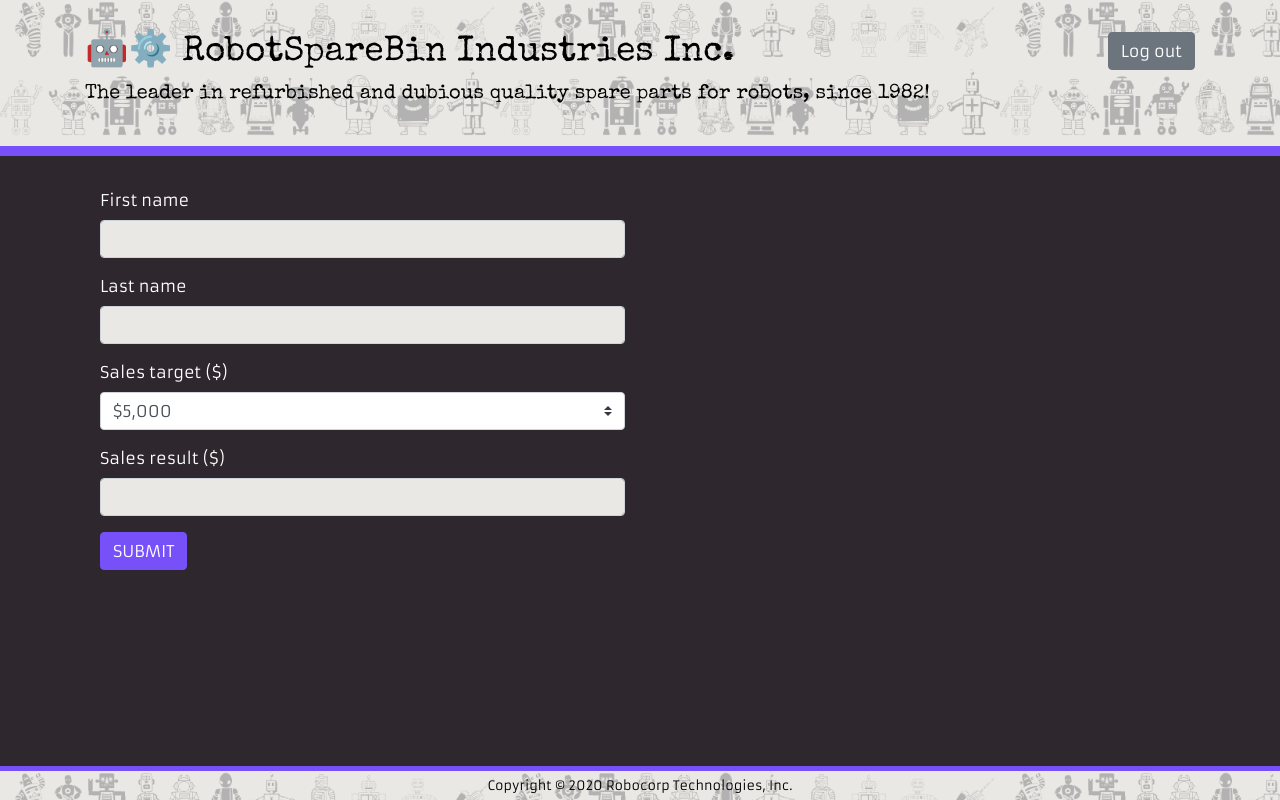
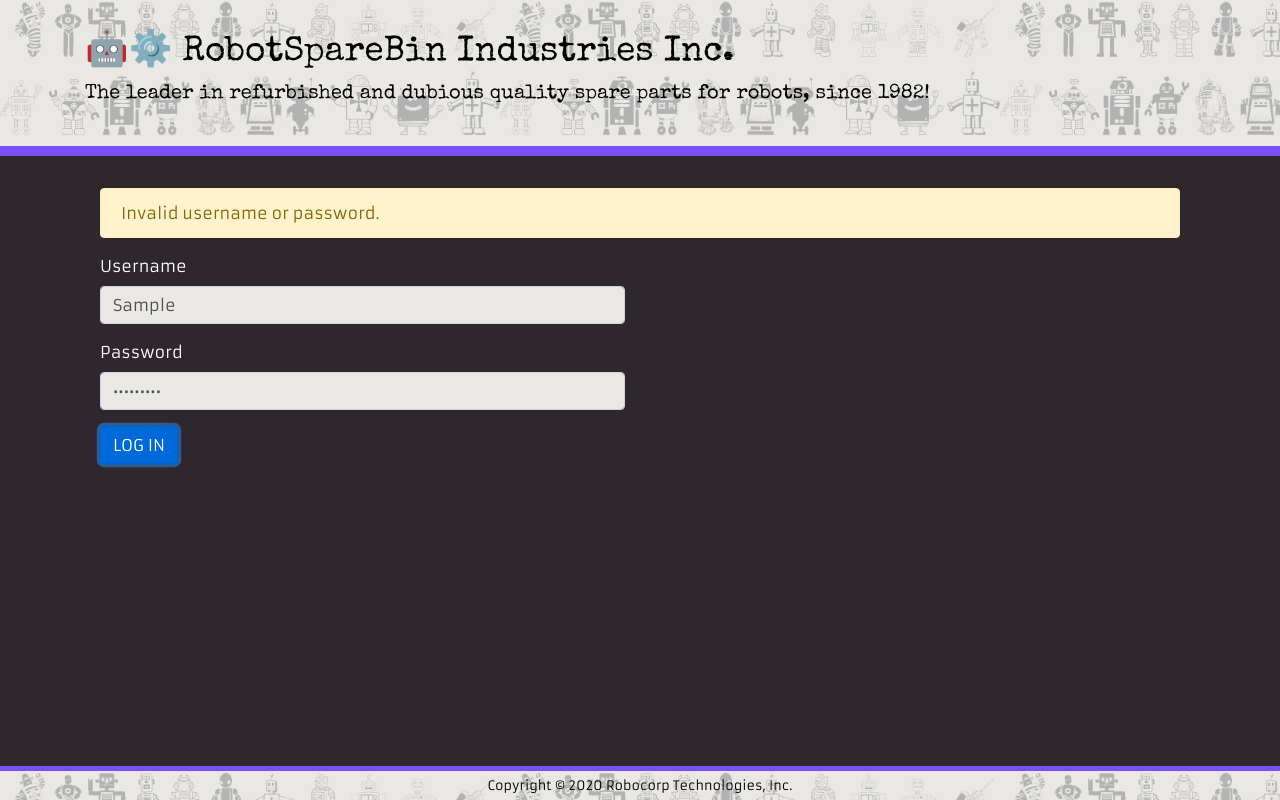
Before and after one commit to robocorp/rsb-intranet, a React (Create React App) app: page / in a window 1280 px wide. Both pictures are taken after typing "Sample", "Sample123" into the empty fields and a click on the button "LOG IN". Built offline with nearby package versions, Linux system fonts and the light colour scheme.

Commit message:
Require valid login credentials

```diff
--- a/src/components/Login.js
+++ b/src/components/Login.js
@@ -12,6 +12,7 @@ function Login() {
 
   return (
     <div className="container">
+      <LoginFailed />
       <div className="row">
         <div className="col-sm">
           <form onSubmit={event => handleSubmit(event, login)}>
@@ -44,4 +45,18 @@ function Login() {
   )
 }
 
+function LoginFailed() {
+  const {status} = useAuthState()
+
+  if (status === 'login-failed') {
+    return (
+      <div className="alert alert-warning" role="alert">
+        Invalid username or password.
+      </div>
+    )
+  }
+
+  return null
+}
+
 export default Login
--- a/src/contexts/auth.js
+++ b/src/contexts/auth.js
@@ -2,12 +2,17 @@ import React from 'react'
 import Error from '../components/Error'
 import destabilize from '../utils/destabilize'
 
-const getUser = username =>
-  destabilize().then(() => ({username: username.toString()}))
-
 const rsbUserKey = 'rsbUser'
 
 const getUserFromLocalStorage = () => window.localStorage.getItem(rsbUserKey)
+
+const getUser = (username, password) => {
+  return destabilize().then(() => {
+    return username === 'maria' && password === 'thoushallnotpass'
+      ? {username: username.toString()}
+      : null
+  })
+}
 
 const AuthContext = React.createContext()
 
@@ -20,9 +25,18 @@ function AuthProvider({children}) {
 
   const login = async (username, password) => {
     try {
-      const user = await getUser(username)
-      window.localStorage.setItem(rsbUserKey, JSON.stringify(user))
-      setState({status: 'success', error: null, user})
+      const user = await getUser(username, password)
+
+      if (!user) {
+        setState({
+          status: 'login-failed',
+          error: 'Invalid username or password.',
+          user: null,
+        })
+      } else {
+        window.localStorage.setItem(rsbUserKey, JSON.stringify(user))
+        setState({status: 'success', error: null, user})
+      }
     } catch (error) {
       setState({status: 'error', error: error.message, user: null})
     }
```
